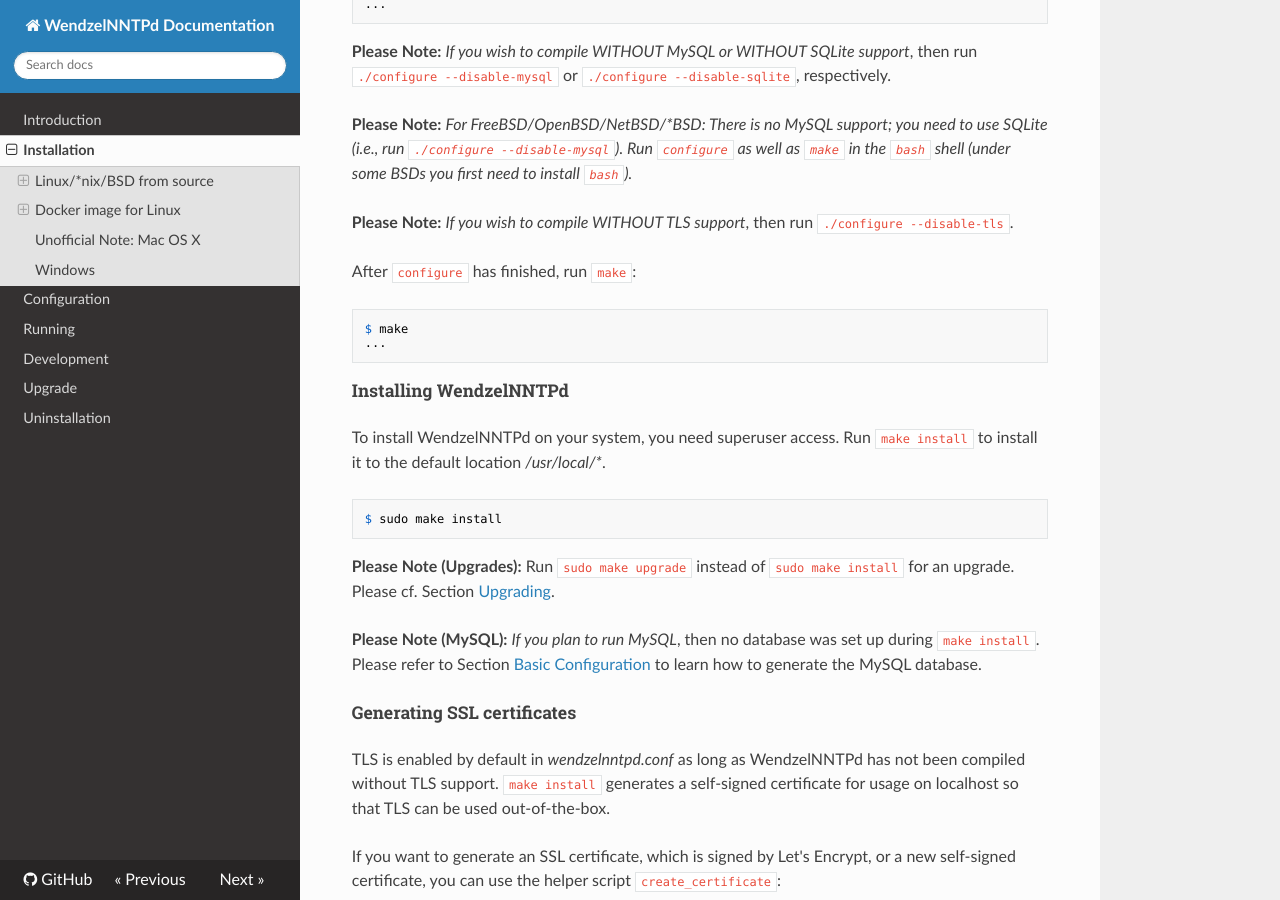
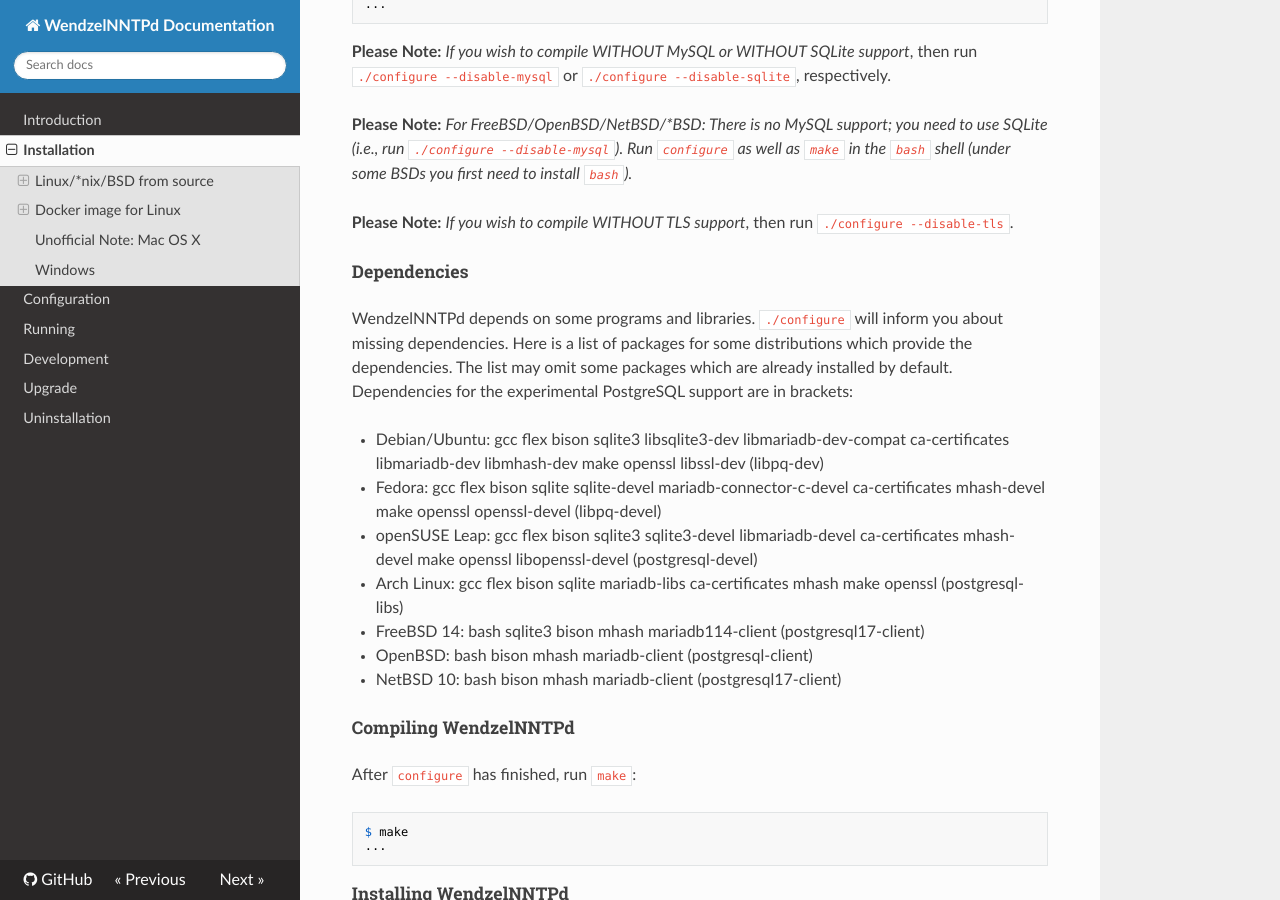
Before and after one commit to cdpxe/WendzelNNTPd, an MkDocs documentation site: the page built from docs/docs/install.md, in a window 1280 px wide and 900 px high, scrolled down 565 px. Built offline with MkDocs 1.6.1, drawn with Linux system fonts in a browser that asks for light colours; nearby versions of some CDN libraries.

Commit message:
Document the dependencies required for installation

````diff
--- a/docs/docs/install.md
+++ b/docs/docs/install.md
@@ -34,6 +34,27 @@
 
 **Please Note:** *If you wish to compile WITHOUT TLS support*, then run
 `./configure --disable-tls`.
+
+##### Dependencies
+
+WendzelNNTPd depends on some programs and libraries.
+`./configure` will inform you about missing dependencies.
+Here is a list of packages for some distributions which provide the dependencies.
+The list may omit some packages which are already installed by default.
+Dependencies for the experimental PostgreSQL support are in brackets:
+
+- Debian/Ubuntu: gcc flex bison sqlite3 libsqlite3-dev libmariadb-dev-compat ca-certificates
+  libmariadb-dev libmhash-dev make openssl libssl-dev (libpq-dev)
+- Fedora: gcc flex bison sqlite sqlite-devel mariadb-connector-c-devel ca-certificates mhash-devel make openssl
+  openssl-devel (libpq-devel)
+- openSUSE Leap: gcc flex bison sqlite3 sqlite3-devel libmariadb-devel ca-certificates mhash-devel make openssl
+  libopenssl-devel (postgresql-devel)
+- Arch Linux: gcc flex bison sqlite mariadb-libs ca-certificates mhash make openssl (postgresql-libs)
+- FreeBSD 14: bash sqlite3 bison mhash mariadb114-client (postgresql17-client)
+- OpenBSD: bash bison mhash mariadb-client (postgresql-client)
+- NetBSD 10: bash bison mhash mariadb-client (postgresql17-client)
+
+##### Compiling WendzelNNTPd
 
 After `configure` has finished, run `make`:
 ```console
````
